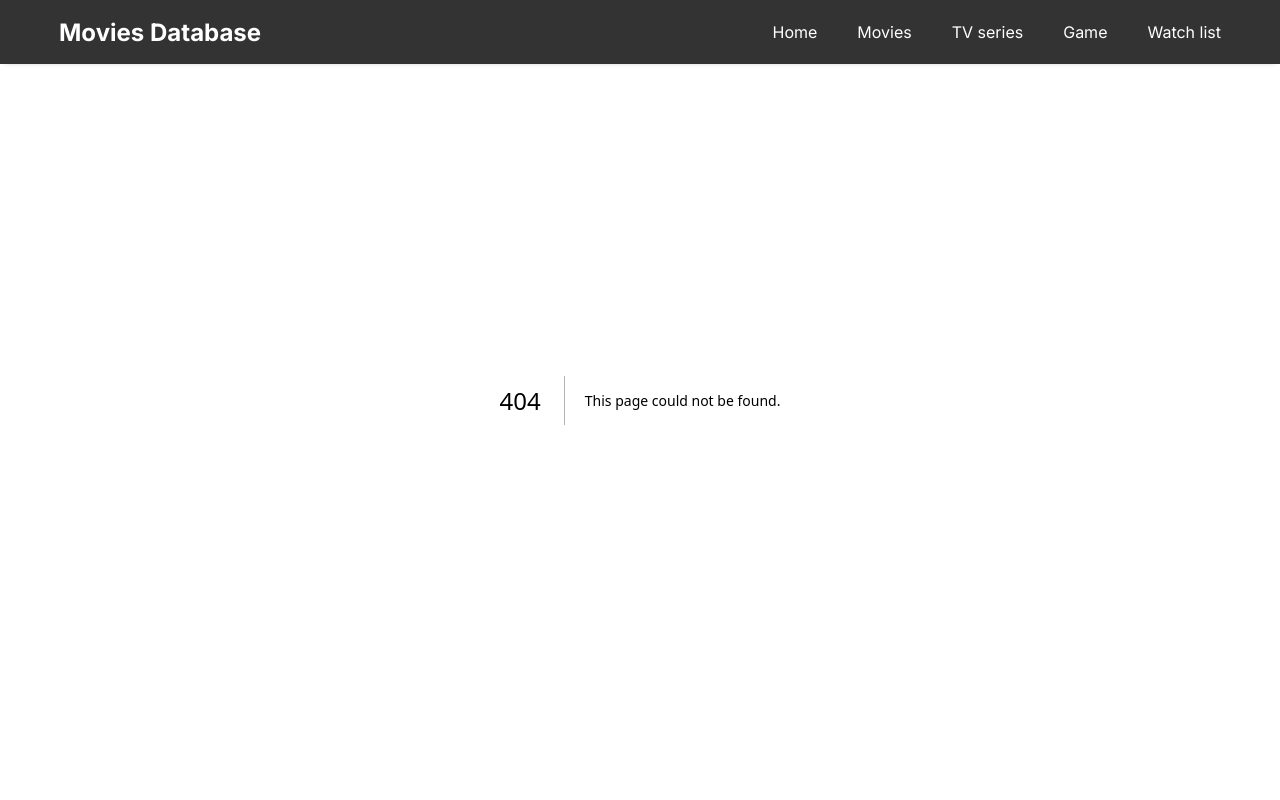
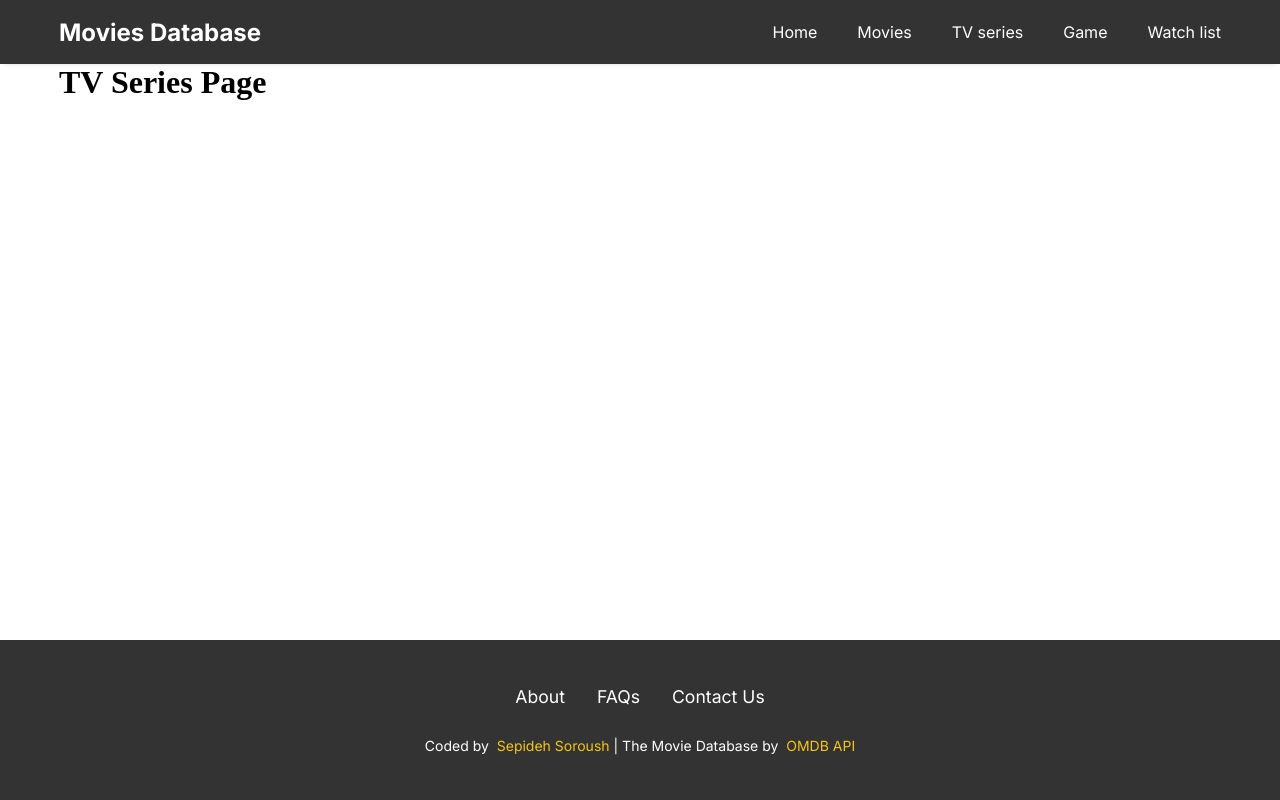
Before and after one commit to sepidsoroush/NextWatch, a Next.js app: page /tv in a window 1280 px wide. Before the commit this address had no page. Shown: the top 800 px of the page. Built offline with nearby package versions, Linux system fonts and the light colour scheme.

Commit message:
create index pages for dynamic paths

```diff
--- /dev/null
+++ b/src/pages/tv/index.js
@@ -0,0 +1,10 @@
+import styles from "@/styles/Pages.module.css";
+
+const TVPage = () => {
+  return (
+    <div className={styles.body}>
+      <h1>TV Series Page</h1>
+    </div>
+  );
+};
+export default TVPage;
--- /dev/null
+++ b/src/styles/Pages.module.css
@@ -0,0 +1,7 @@
+.body {
+  display: flex;
+  justify-content: flex-start;
+  align-items: start;
+  margin-top: 4rem;
+  height: calc(100vh - 14rem);
+}
```
Also changed, not shown: src/pages/game/index.js (added, +10 -0 lines), src/pages/movie/index.js (added, +10 -0 lines), src/pages/game/[gameId].js (added), src/pages/movie/[movieId].js (renamed from src/pages/movie/[id].js), src/pages/tv/[tvId].js (added).
